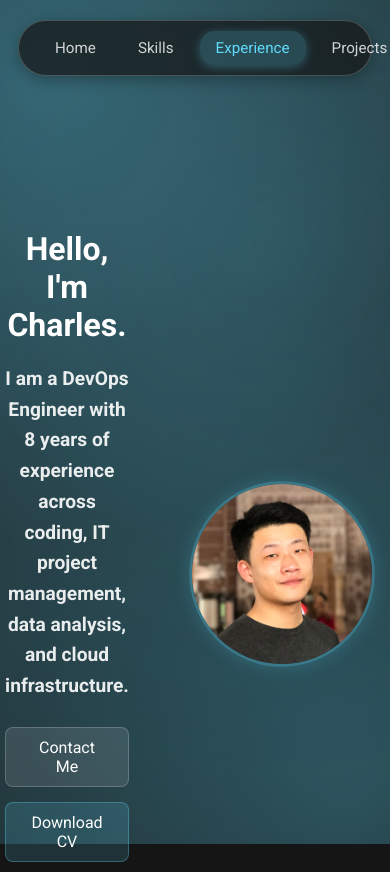
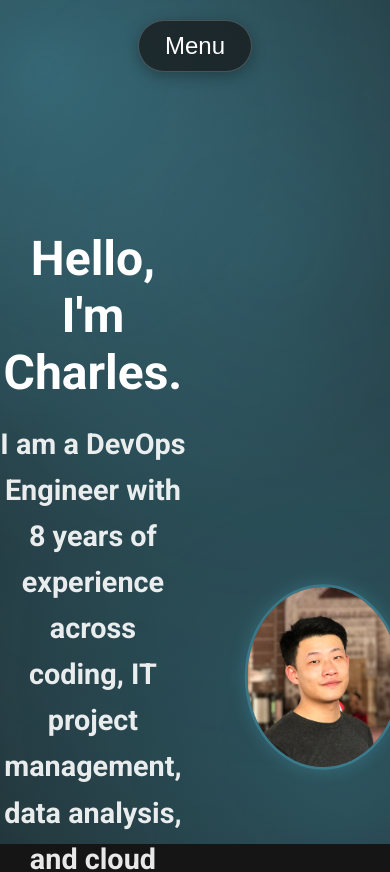
Before and after one commit to Char0r0/PersonalWeb, a React (Create React App) app: page / in a window 390 px wide. Shown: the top 872 px of the page. Built offline with nearby package versions, Linux system fonts and the light colour scheme; no server answers.

Commit message:
update mobile layout

```diff
--- a/src/App.css
+++ b/src/App.css
@@ -1103,3 +1103,44 @@ section h1 {
         margin-bottom: 25px;
     }
 }
+
+@media (max-width: 768px) {
+    .navbar {
+        flex-direction: column;
+    }
+    .banner-text {
+        font-size: 1.5rem;
+    }
+}
+
+/* 新增导航按钮样式 */
+.nav-toggle {
+    display: none; /* 默认隐藏 */
+    background: transparent;
+    border: none;
+    color: white;
+    font-size: 1.5em;
+    cursor: pointer;
+}
+
+/* 768px*/
+@media (max-width: 768px) {
+    .nav-toggle {
+        display: block;
+    }
+
+    .navbar ul {
+        display: none;
+        flex-direction: column;
+        width: 100%;
+        background: rgba(21, 21, 21, 0.7);
+        position: absolute;
+        top: 60px;
+        left: 0;
+        z-index: 9999;
+    }
+
+    .navbar.open ul {
+        display: flex;
+    }
+}
--- a/src/App.js
+++ b/src/App.js
@@ -8,6 +8,7 @@ function App() {
     const [email, setEmail] = useState('');
     const [message, setMessage] = useState('');
     const [status, setStatus] = useState(''); // For displaying sending status
+    const [isNavOpen, setIsNavOpen] = useState(false); // 新增状态
 
     // Create refs
     const homeRef = useRef(null);
@@ -153,11 +154,18 @@ function App() {
             });
     };
 
+    const toggleNav = () => {
+        setIsNavOpen(!isNavOpen); // 切换导航状态
+    };
+
     return (
         <div className="app-container">
             <div className="breathing-background" />
 
-            <nav className="navbar">
+            <nav className={`navbar ${isNavOpen ? 'open' : ''}`}>
+                <button className="nav-toggle" onClick={toggleNav}>
+                    {isNavOpen ? 'Close' : 'Menu'}
+                </button>
                 <ul>
                     <li
                         onClick={() => handleNavClick('home', homeRef)}
```
